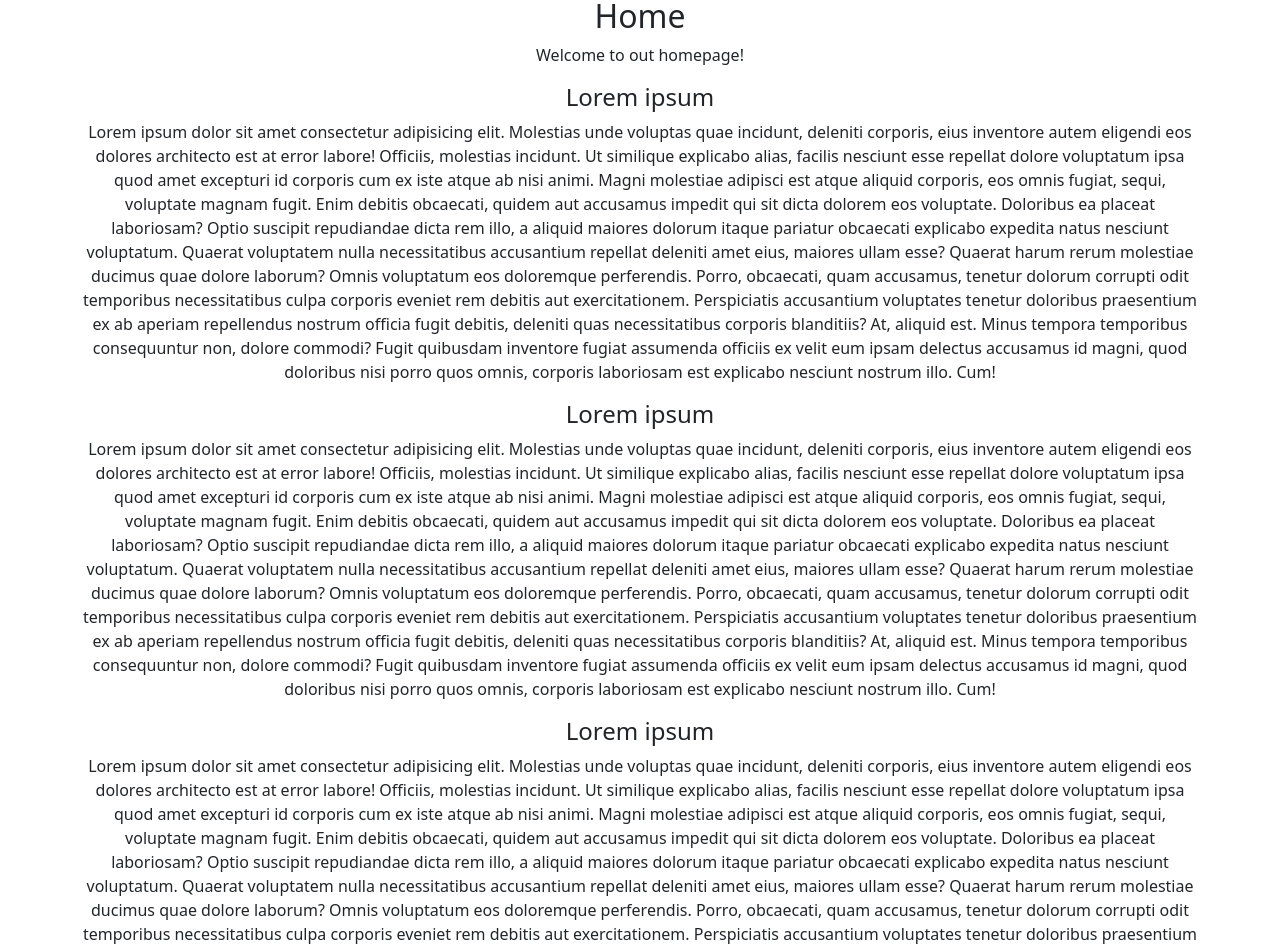
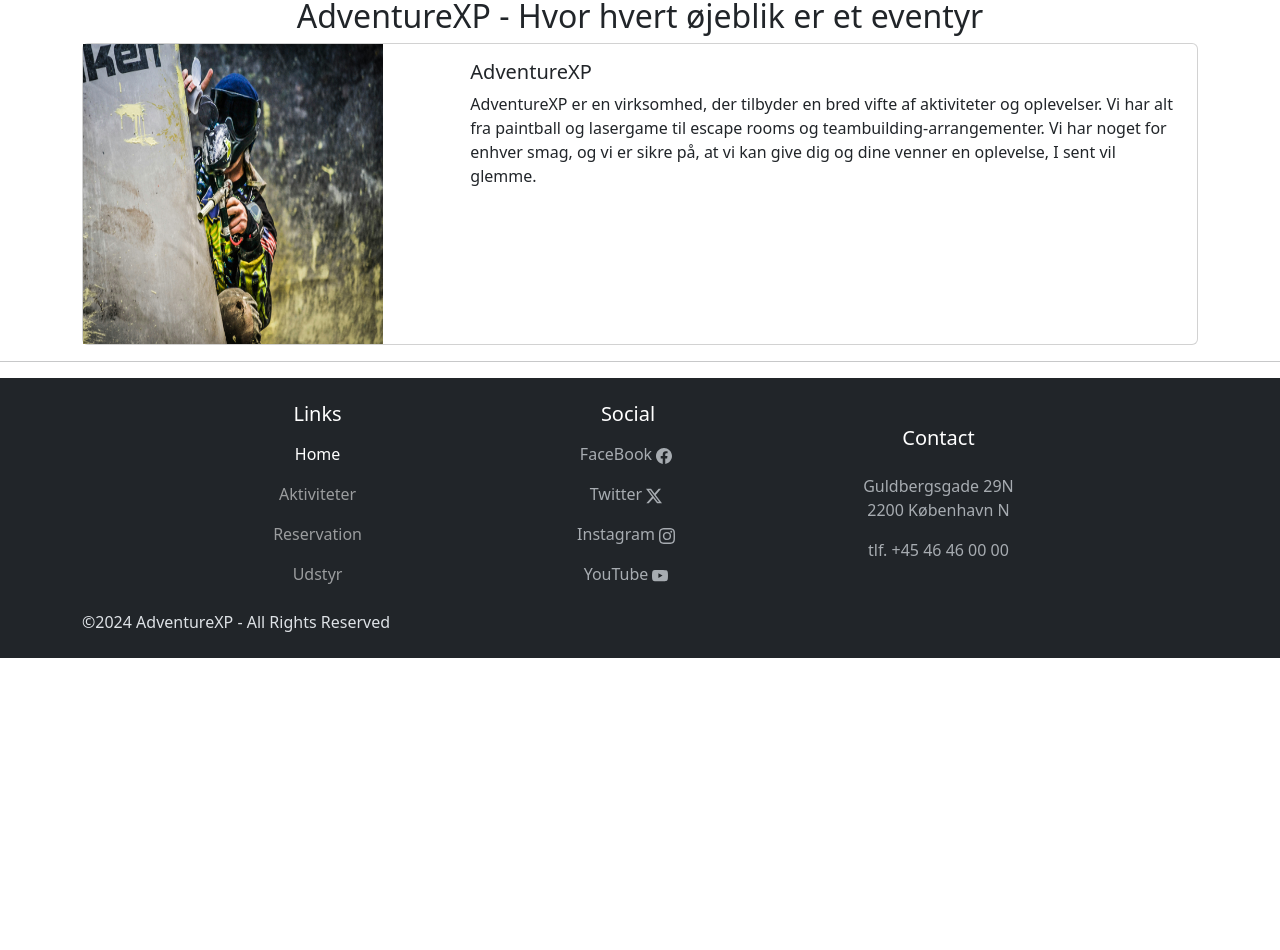
Before and after one commit to J-M-M-P/AdventureXP-frontend, a React (Vite) app: page / in a window 1280 px wide. Shown: the part 60-1010 px from the top of the page. After the commit the page ends 800 px from the top, so only its background shows below. Built offline with nearby package versions, Linux system fonts and the light colour scheme.

Commit message:
Tilføjet så der nu er indhold på home page

```diff
--- a/src/components/ImageRotation.tsx
+++ b/src/components/ImageRotation.tsx
@@ -14,13 +14,20 @@ function RotatingImage() {
     useEffect(() => {
         const timer = setInterval(() => {
             setImageIndex((prevIndex) => (prevIndex + 1) % images.length);
-        }, 2000); // Change image every 2 seconds
+        }, 4000); // Change image every 2 seconds
 
         // Clean up function to clear the timer when the component unmounts
         return () => clearInterval(timer);
     }, [images.length]);
 
-    return <img src={images[imageIndex]} alt="Rotating image" className="img-fluid" />;
+    return (
+        <img
+            src={images[imageIndex]}
+            alt="Rotating image"
+            className="img-fluid"
+            style={{ height: "300px", width: "300px" }}
+        />
+    );
 }
 
 export default RotatingImage;
--- a/src/pages/Home.tsx
+++ b/src/pages/Home.tsx
@@ -1,67 +1,31 @@
+import RotatingImage from "../components/ImageRotation";
+
 export default function Home() {
     return (
         <>
-            <div className="container text-center">
-                <h2>Home</h2>
-                <p>Welcome to out homepage!</p>
-                <h4>Lorem ipsum</h4>
-                <p>
-                    Lorem ipsum dolor sit amet consectetur adipisicing elit. Molestias unde voluptas quae incidunt,
-                    deleniti corporis, eius inventore autem eligendi eos dolores architecto est at error labore!
-                    Officiis, molestias incidunt. Ut similique explicabo alias, facilis nesciunt esse repellat dolore
-                    voluptatum ipsa quod amet excepturi id corporis cum ex iste atque ab nisi animi. Magni molestiae
-                    adipisci est atque aliquid corporis, eos omnis fugiat, sequi, voluptate magnam fugit. Enim debitis
-                    obcaecati, quidem aut accusamus impedit qui sit dicta dolorem eos voluptate. Doloribus ea placeat
-                    laboriosam? Optio suscipit repudiandae dicta rem illo, a aliquid maiores dolorum itaque pariatur
-                    obcaecati explicabo expedita natus nesciunt voluptatum. Quaerat voluptatem nulla necessitatibus
-                    accusantium repellat deleniti amet eius, maiores ullam esse? Quaerat harum rerum molestiae ducimus
-                    quae dolore laborum? Omnis voluptatum eos doloremque perferendis. Porro, obcaecati, quam accusamus,
-                    tenetur dolorum corrupti odit temporibus necessitatibus culpa corporis eveniet rem debitis aut
-                    exercitationem. Perspiciatis accusantium voluptates tenetur doloribus praesentium ex ab aperiam
-                    repellendus nostrum officia fugit debitis, deleniti quas necessitatibus corporis blanditiis? At,
-                    aliquid est. Minus tempora temporibus consequuntur non, dolore commodi? Fugit quibusdam inventore
-                    fugiat assumenda officiis ex velit eum ipsam delectus accusamus id magni, quod doloribus nisi porro
-                    quos omnis, corporis laboriosam est explicabo nesciunt nostrum illo. Cum!
-                </p>
-                <h4>Lorem ipsum</h4>
-                <p>
-                    Lorem ipsum dolor sit amet consectetur adipisicing elit. Molestias unde voluptas quae incidunt,
-                    deleniti corporis, eius inventore autem eligendi eos dolores architecto est at error labore!
-                    Officiis, molestias incidunt. Ut similique explicabo alias, facilis nesciunt esse repellat dolore
-                    voluptatum ipsa quod amet excepturi id corporis cum ex iste atque ab nisi animi. Magni molestiae
-                    adipisci est atque aliquid corporis, eos omnis fugiat, sequi, voluptate magnam fugit. Enim debitis
-                    obcaecati, quidem aut accusamus impedit qui sit dicta dolorem eos voluptate. Doloribus ea placeat
-                    laboriosam? Optio suscipit repudiandae dicta rem illo, a aliquid maiores dolorum itaque pariatur
-                    obcaecati explicabo expedita natus nesciunt voluptatum. Quaerat voluptatem nulla necessitatibus
-                    accusantium repellat deleniti amet eius, maiores ullam esse? Quaerat harum rerum molestiae ducimus
-                    quae dolore laborum? Omnis voluptatum eos doloremque perferendis. Porro, obcaecati, quam accusamus,
-                    tenetur dolorum corrupti odit temporibus necessitatibus culpa corporis eveniet rem debitis aut
-                    exercitationem. Perspiciatis accusantium voluptates tenetur doloribus praesentium ex ab aperiam
-                    repellendus nostrum officia fugit debitis, deleniti quas necessitatibus corporis blanditiis? At,
-                    aliquid est. Minus tempora temporibus consequuntur non, dolore commodi? Fugit quibusdam inventore
-                    fugiat assumenda officiis ex velit eum ipsam delectus accusamus id magni, quod doloribus nisi porro
-                    quos omnis, corporis laboriosam est explicabo nesciunt nostrum illo. Cum!
-                </p>
-                <h4>Lorem ipsum</h4>
-                <p>
-                    Lorem ipsum dolor sit amet consectetur adipisicing elit. Molestias unde voluptas quae incidunt,
-                    deleniti corporis, eius inventore autem eligendi eos dolores architecto est at error labore!
-                    Officiis, molestias incidunt. Ut similique explicabo alias, facilis nesciunt esse repellat dolore
-                    voluptatum ipsa quod amet excepturi id corporis cum ex iste atque ab nisi animi. Magni molestiae
-                    adipisci est atque aliquid corporis, eos omnis fugiat, sequi, voluptate magnam fugit. Enim debitis
-                    obcaecati, quidem aut accusamus impedit qui sit dicta dolorem eos voluptate. Doloribus ea placeat
-                    laboriosam? Optio suscipit repudiandae dicta rem illo, a aliquid maiores dolorum itaque pariatur
-                    obcaecati explicabo expedita natus nesciunt voluptatum. Quaerat voluptatem nulla necessitatibus
-                    accusantium repellat deleniti amet eius, maiores ullam esse? Quaerat harum rerum molestiae ducimus
-                    quae dolore laborum? Omnis voluptatum eos doloremque perferendis. Porro, obcaecati, quam accusamus,
-                    tenetur dolorum corrupti odit temporibus necessitatibus culpa corporis eveniet rem debitis aut
-                    exercitationem. Perspiciatis accusantium voluptates tenetur doloribus praesentium ex ab aperiam
-                    repellendus nostrum officia fugit debitis, deleniti quas necessitatibus corporis blanditiis? At,
-                    aliquid est. Minus tempora temporibus consequuntur non, dolore commodi? Fugit quibusdam inventore
-                    fugiat assumenda officiis ex velit eum ipsam delectus accusamus id magni, quod doloribus nisi porro
-                    quos omnis, corporis laboriosam est explicabo nesciunt nostrum illo. Cum!
-                </p>
+            <div className="container ">
+                <h2 className="text-center">AdventureXP - Hvor hvert øjeblik er et eventyr</h2>
+                <div className="card mb 3">
+                    <div className="row g-0">
+                        <div className="col-md-4">
+                            <RotatingImage />
+                        </div>
+                        <div className="col-md-8">
+                            <div className="card-body">
+                                <h5 className="card-title">AdventureXP</h5>
+                                <p className="card-text">
+                                    AdventureXP er en virksomhed, der tilbyder en bred vifte af aktiviteter og
+                                    oplevelser. Vi har alt fra paintball og lasergame til escape rooms og
+                                    teambuilding-arrangementer. Vi har noget for enhver smag, og vi er sikre på, at vi
+                                    kan give dig og dine venner en oplevelse, I sent vil glemme.
+                                </p>
+                            </div>
+                        </div>
+                    </div>
+                </div>
             </div>
+            <hr />
+            <div className="container"></div>
         </>
     );
 }
```
